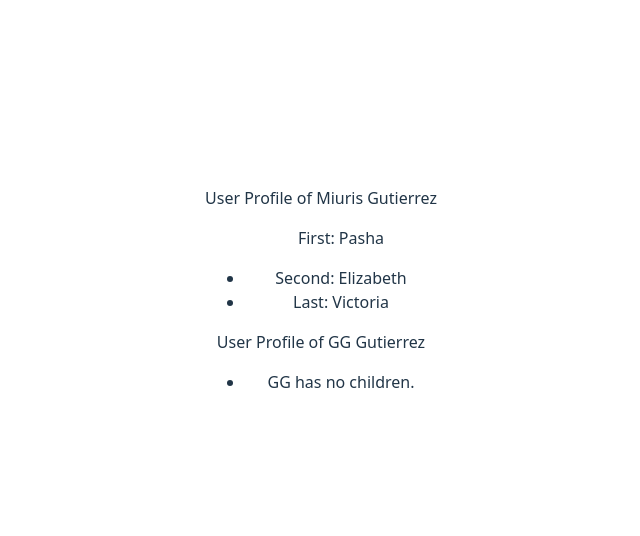
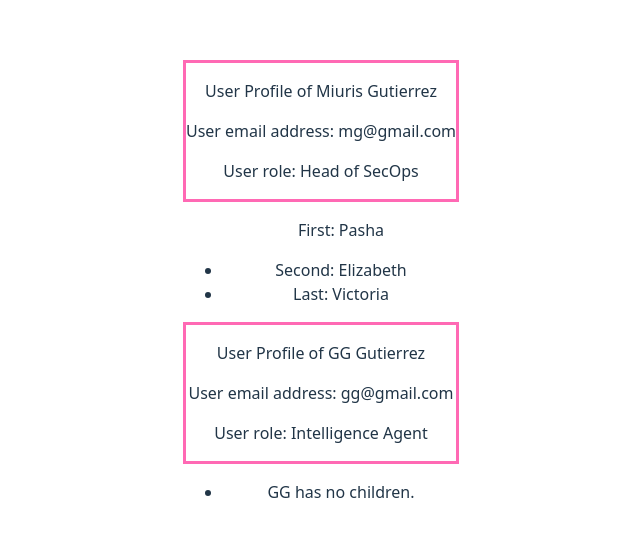
Before and after one commit to miuris/M9Lab1, a React (Vite) app in the folder component-library/: page / in a window 1280 px wide. Shown: the part 110-646 px from the top of the page, without its empty margins (319-959 px from the left). Built offline with nearby package versions, Linux system fonts and the light colour scheme.

Commit message:
Added styling and additional props to UserProfileCard

```diff
--- a/component-library/src/App.tsx
+++ b/component-library/src/App.tsx
@@ -6,13 +6,13 @@ import UserProfileCard from './components/UserProfileCard/UserProfileCard';
 export default function App() {
   return (
     <section>
-      <UserProfileCard name='Miuris Gutierrez'/>
+      <UserProfileCard name='Miuris Gutierrez' email='mg@gmail.com' role='Head of SecOps' />
        <ul>
          <p>First: Pasha</p>
          <li>Second: Elizabeth</li>
          <li>Last: Victoria</li>
         </ul>
-      <UserProfileCard name='GG Gutierrez' />
+      <UserProfileCard name='GG Gutierrez' email='gg@gmail.com' role='Intelligence Agent' />
         <ul>
           <li>
             GG has no children.
--- a/component-library/src/components/UserProfileCard/UserProfileCard.tsx
+++ b/component-library/src/components/UserProfileCard/UserProfileCard.tsx
@@ -2,8 +2,10 @@ import { type UserProfileCardProps } from "../../types";
 
 export default function UserProfileCard(props: UserProfileCardProps) {
     return (
-    <main>
+    <div style={{border: '3px solid hotpink'}}>
         <p>User Profile of {props.name} </p>
-    </main>
+        <p>User email address: {props.email} </p>
+        <p>User role: {props.role} </p>
+    </div>
     );
 }
```
Also changed, not shown: component-library/src/components/ProductDisplay/ProductDisplay.tsx (+8 -0 lines).
